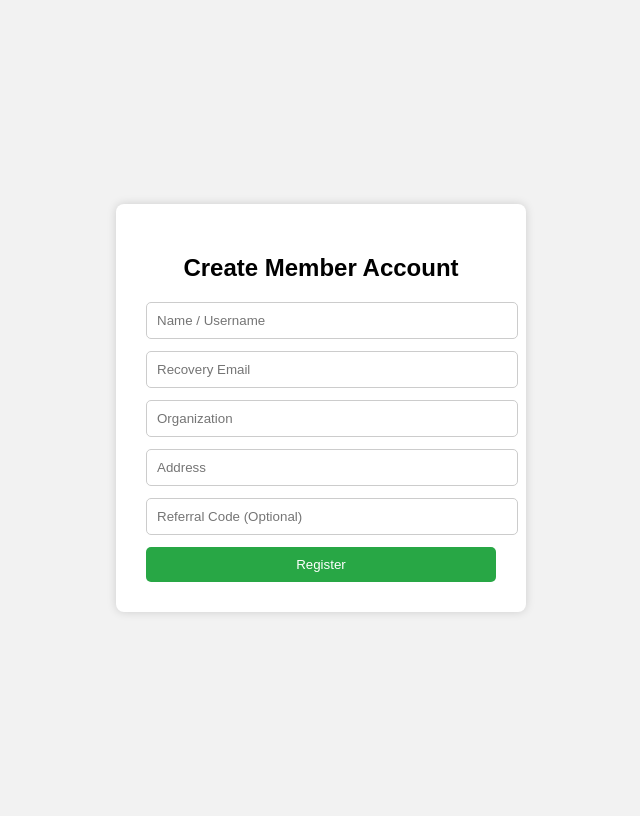
After one commit to AlexandreMarcotte59/FinalProject353, a PHP site: page /FinalProject353/MemberRegister.php in a window 1280 px wide. The commit adds this page. Shown: the whole page, without its empty margins (319-959 px from the left). Run offline with PHP 8.4, Linux system fonts and the light colour scheme.

Commit message:
Added MemberRegister.php, is not connected to Tables yet

```diff
--- a/MemberLogin.php
+++ b/MemberLogin.php
@@ -1,5 +1,6 @@
 <?php
 // MemberLogin.php
+//http://localhost/FinalProject353/MemberLogin.php
 
 // --- Configuration and Connection - Connects to concorida DB
 define('DB_HOST', 'mvc353.encs.concordia.ca');
--- /dev/null
+++ b/MemberRegister.php
@@ -0,0 +1,154 @@
+<?php
+// MemberRegister.php
+//http://localhost/FinalProject353/MemberRegister.php
+
+// --- Configuration and Connection ---
+define('DB_HOST', 'mvc353.encs.concordia.ca');
+define('DB_USER', 'mvc353_2');
+define('DB_PASS', 'firstsound58');
+define('DB_NAME', 'mvc353_2');
+
+$dsn = 'mysql:host=' . DB_HOST . ';dbname=' . DB_NAME . ';charset=utf8mb4';
+$options = [
+    PDO::ATTR_ERRMODE => PDO::ERRMODE_EXCEPTION,
+    PDO::ATTR_DEFAULT_FETCH_MODE => PDO::FETCH_ASSOC,
+    PDO::ATTR_EMULATE_PREPARES => false,
+];
+
+try {
+    $pdo = new PDO($dsn, DB_USER, DB_PASS, $options);
+} catch (\PDOException $e) {
+    die("ERROR: Could not connect to DB. " . $e->getMessage());
+}
+
+// Start session (for showing generated token)
+session_start();
+
+$success_token = "";
+$error = "";
+
+// Handle form submission
+if ($_SERVER['REQUEST_METHOD'] === 'POST') {
+
+    $name = trim($_POST['member_name'] ?? '');
+    $email = trim($_POST['email'] ?? '');
+    $org = trim($_POST['organization'] ?? '');
+    $addr = trim($_POST['address'] ?? '');
+    $ref = trim($_POST['referral'] ?? '');
+
+    // Basic validation
+    if (empty($name) || empty($email) || empty($org) || empty($addr)) {
+        $error = "All fields except referral code are required.";
+    } elseif (!filter_var($email, FILTER_VALIDATE_EMAIL)) {
+        $error = "Invalid email address.";
+    } else {
+
+        // Generate secure token
+        $token = bin2hex(random_bytes(16)); // 32-char token
+
+        // --- Get a new unique user_id ---
+        $stmt = $pdo->query("SELECT COALESCE(MAX(user_id), 0) + 1 AS next_id FROM Members");
+        $row = $stmt->fetch();
+        $user_id = (int)$row['next_id'];
+
+         // Send data to the target URL
+        $url = "https://mvc353.encs.concordia.ca/MemberRegister";
+
+        // --- Insert into Members ---
+        $sql = "INSERT INTO Members
+                (user_id, recovery_email, name_or_username, organization, address, verification_token, referral_code)
+                VALUES (?, ?, ?, ?, ?, ?, ?)";
+
+        $stmt = $pdo->prepare($sql);
+
+        try {
+            $stmt->execute([$user_id, $email, $name, $org, $addr, $token, $ref]);
+            $success_token = $token;
+        } catch (Exception $e) {
+            $error = "Database error: " . $e->getMessage();
+        }
+    }
+}
+?>
+<!DOCTYPE html>
+<html lang="en">
+<head>
+    <meta charset="UTF-8">
+    <meta name="viewport" content="width=device-width, initial-scale=1.0">
+    <title>Member Registration</title>
+    <style>
+        body {
+            font-family: Arial, sans-serif;
+            background: #f2f2f2;
+            display: flex;
+            align-items: center;
+            justify-content: center;
+            height: 100vh;
+        }
+        form {
+            background: white;
+            padding: 30px;
+            border-radius: 8px;
+            width: 350px;
+            box-shadow: 0 0 10px rgba(0,0,0,0.15);
+        }
+        h2 {
+            text-align: center;
+            margin-bottom: 20px;
+        }
+        input[type="text"], input[type="email"] {
+            width: 100%;
+            padding: 10px;
+            margin-bottom: 12px;
+            border: 1px solid #ccc;
+            border-radius: 5px;
+        }
+        button {
+            width: 100%;
+            background: #28a745;
+            color: white;
+            padding: 10px;
+            border: none;
+            border-radius: 5px;
+            cursor: pointer;
+        }
+        button:hover {
+            background: #1e7e34;
+        }
+        .message { color: green; text-align: center; margin-top: 10px; }
+        .error { color: red; text-align: center; margin-top: 10px; }
+        .token-box {
+            background: #e8ffe8;
+            padding: 10px;
+            border-radius: 5px;
+            margin-top: 10px;
+            word-break: break-all;
+            font-weight: bold;
+        }
+    </style>
+</head>
+<body>
+
+<form method="POST">
+    <h2>Create Member Account</h2>
+
+    <input type="text" name="member_name" placeholder="Name / Username" required>
+    <input type="email" name="email" placeholder="Recovery Email" required>
+    <input type="text" name="organization" placeholder="Organization" required>
+    <input type="text" name="address" placeholder="Address" required>
+    <input type="text" name="referral" placeholder="Referral Code (Optional)">
+
+    <button type="submit">Register</button>
+
+    <?php if (!empty($error)): ?>
+        <div class="error"><?= htmlspecialchars($error) ?></div>
+    <?php endif; ?>
+
+    <?php if (!empty($success_token)): ?>
+        <div class="message">Account created! Your verification token:</div>
+        <div class="token-box"><?= htmlspecialchars($success_token) ?></div>
+    <?php endif; ?>
+</form>
+
+</body>
+</html>
```
